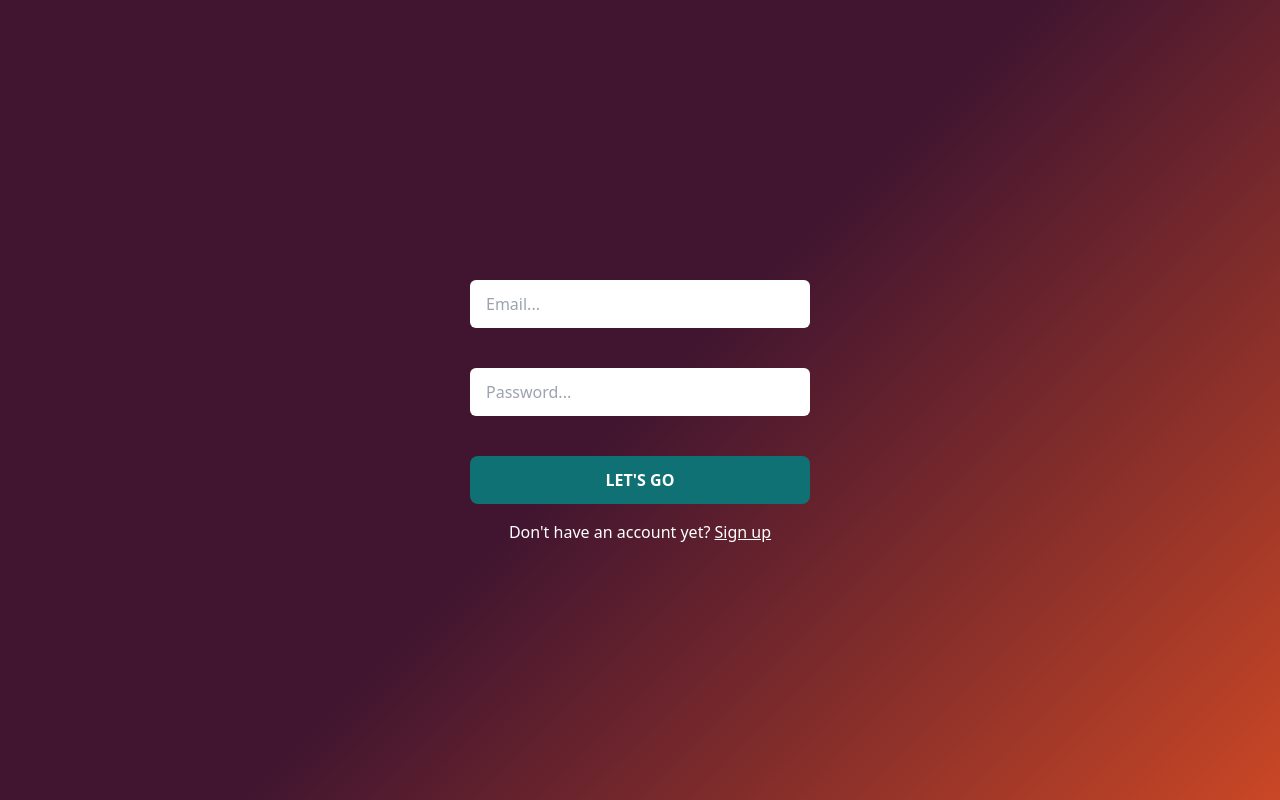
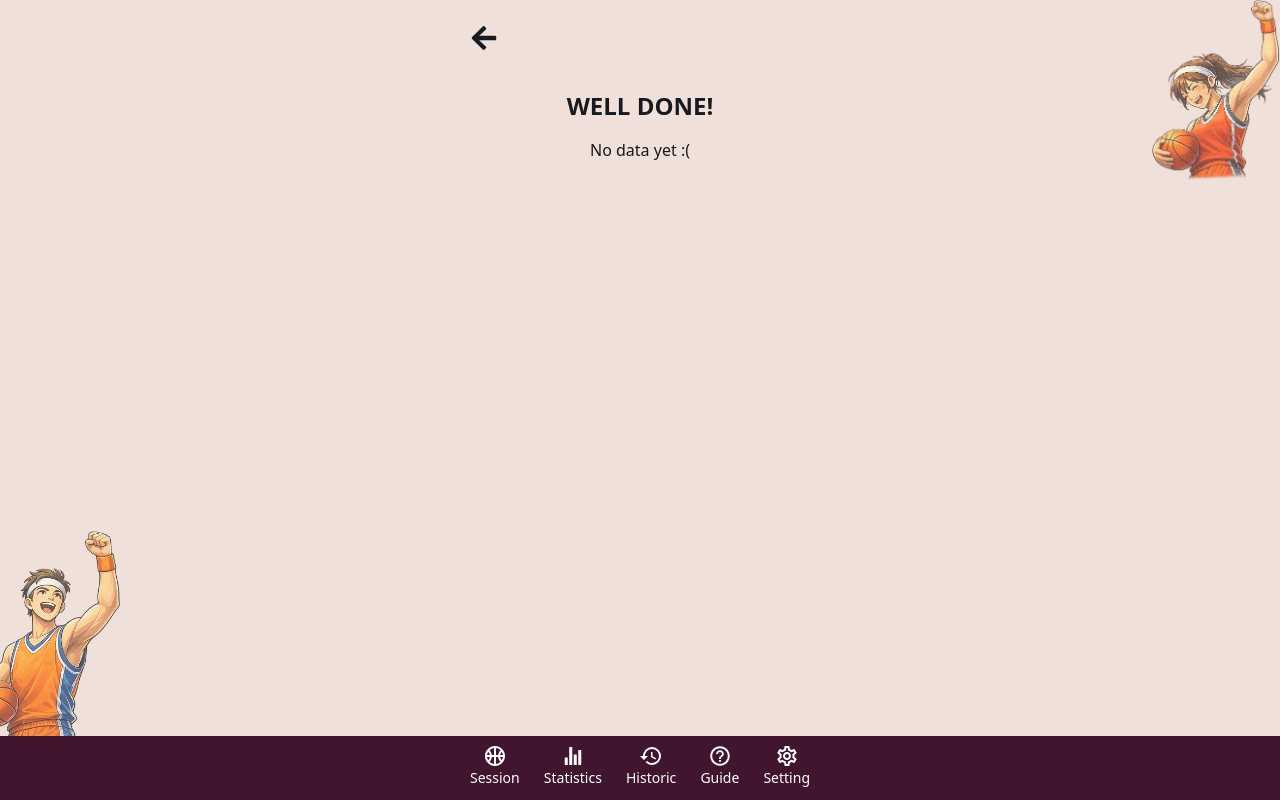
Before and after one commit to ornel77/basketball-practice-app, a React (Vite) app in the folder frontend/: page /recap in a window 1280 px wide. Before the commit this address led to /login. Built offline with nearby package versions, Linux system fonts and the light colour scheme; no server answers.

Commit message:
add images to refacto Recap Page

```diff
--- a/frontend/src/App.jsx
+++ b/frontend/src/App.jsx
@@ -57,9 +57,9 @@ function App() {
         <Route
           path="/recap"
           element={
-            <ProtectedRoute>
+            // <ProtectedRoute>
               <RecapPage />
-            </ProtectedRoute>
+            // </ProtectedRoute>
           }
         />
         <Route
--- a/frontend/src/components/common/MainNavbar.jsx
+++ b/frontend/src/components/common/MainNavbar.jsx
@@ -15,8 +15,8 @@ const MainNavbar = () => {
     { name: "Setting", icon: MdOutlineSettings, href: "/setting" },
   ];
   return (
-    <div className="bg-purple text-white fixed bottom-0 w-full right-0 h-16  py-2">
-      <nav className="flex justify-between items-center nav-container z-50">
+    <div className="bg-purple text-white fixed bottom-0 w-full right-0 h-16  py-2 z-50">
+      <nav className="flex justify-between items-center nav-container ">
         {NAVBAR_ITEMS.map((item, index) => (
           <NavLink
             to={item.href}
--- a/frontend/src/components/recap/RecapContainer.jsx
+++ b/frontend/src/components/recap/RecapContainer.jsx
@@ -2,11 +2,9 @@ import { FaArrowLeft } from "react-icons/fa";
 import RecapCard from "./RecapCard";
 import { useNavigate } from "react-router-dom";
 import { useStatsStore } from "../../store/useStatsStore";
-import { useAuthStore } from "../../store/useAuthStore";
 
 const RecapContainer = () => {
   const { lastCreatedStat, stats } = useStatsStore();
-  const { authUser } = useAuthStore();
   const sortedStat = [...stats].sort((a, b) => {
     const dateA = new Date(a.workoutDate);
     const dateB = new Date(b.workoutDate);
@@ -24,7 +22,11 @@ const RecapContainer = () => {
   const navigate = useNavigate();
 
   return (
+    <div className="relative z-40">
       <div>
+        <img src="/joueur_victore.png" alt="joueur_victoire" className="fixed bottom-12 -left-10 w-40 -z-40 opacity-70" />
+        <img src="/joueuse_victoire.png" alt="joueuse_victoire" className="fixed right-0 top-0 w-32 -z-10 opacity-70" />
+      </div>
       {/* Redirect button */}
       <div>
         <button onClick={() => navigate("/session")}>
@@ -32,16 +34,14 @@ const RecapContainer = () => {
         </button>
       </div>
 
-      {/* Avatar */}
-      <div className="flex justify-center py-4">
-        {/* <img src={avatar} alt="" className="w-24" /> */}
-      </div>
 
+
+      <div className="pt-4">
         <h2 className="title">
-        good job <span>{authUser.firstname}</span>
+          well done!
         </h2>
         {lastCreatedStat ? (
-        <div>
+          <div className="">
             <RecapCard
               percent={lastCreatedStat?.fieldGoal}
               title={"Field Goal %"}
@@ -77,6 +77,7 @@ const RecapContainer = () => {
           <p className="flex justify-center items-center">No data yet :(</p>
         )}
       </div>
+    </div>
   );
 };
 export default RecapContainer;
--- a/frontend/src/pages/RecapPage.jsx
+++ b/frontend/src/pages/RecapPage.jsx
@@ -3,8 +3,8 @@ import RecapContainer from '../components/recap/RecapContainer';
 const RecapPage = () => {
     return (
         <>
-            <div className='bg-pink-100 pt-6 text-slate-800 pb-16'>
-                <div className='container'>
+            <div className='bg-pink-100 pt-6 text-slate-800 pb-16 '>
+                <div className='container '>
                     <RecapContainer />
                 </div>
             </div>
```
Also changed, not shown: frontend/public/joueur_victore.png (added), frontend/public/joueuse_victoire.png (added). Lines whose indentation alone changed are shown as unchanged.
